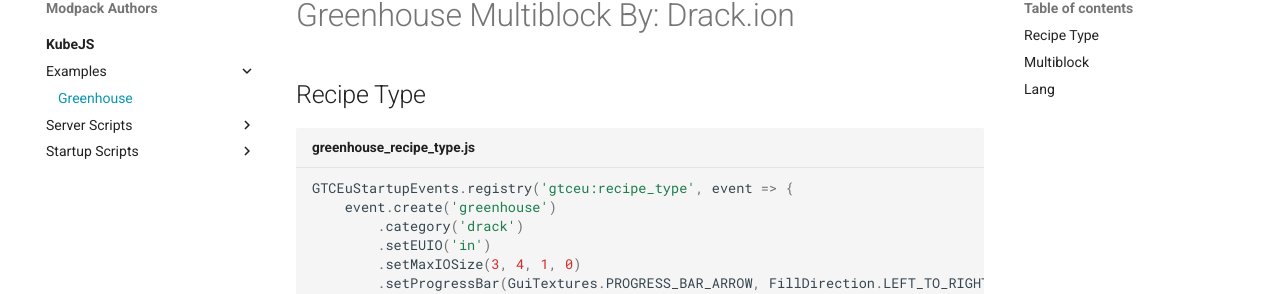
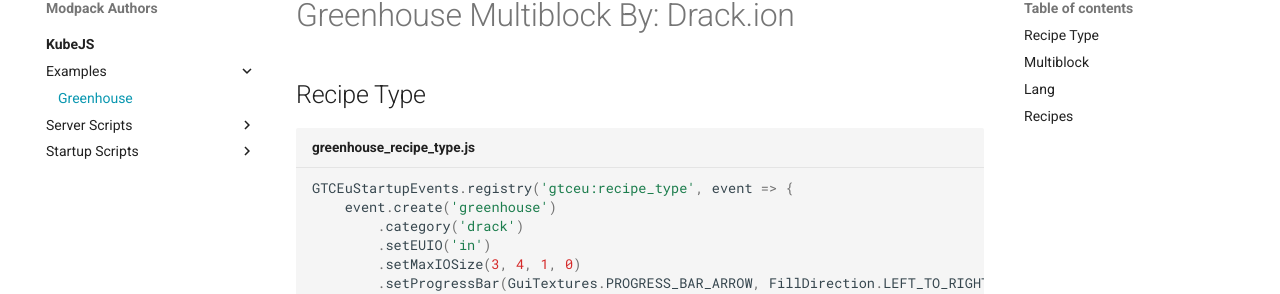
Before and after one commit to GregTechCEu/gtceu-modern-docs, an MkDocs documentation site: the page built from docs/Modpacks/KubeJS/Examples/Greenhouse.md, in a window 1280 px wide and 900 px high. Shown: the part 151-445 px from the top of the window. Built offline with MkDocs 1.6.1 and Material for MkDocs 9.7.7, drawn with Linux system fonts in a browser that asks for light colours; comment, search, counter and statistics services are not loaded.

Commit message:
Update docs/Modpacks/KubeJS/Examples/Greenhouse.md
Co-authored-by: Mikerooni <139889766+mikerooni@users.noreply.github.com>

````diff
--- a/docs/Modpacks/KubeJS/Examples/Greenhouse.md
+++ b/docs/Modpacks/KubeJS/Examples/Greenhouse.md
@@ -70,7 +70,7 @@
 ```
 
 
-# Recipes
+## Recipes
 
 ```js title="greenhouse_recipes.js"
 ServerEvents.recipes(event => {
````
